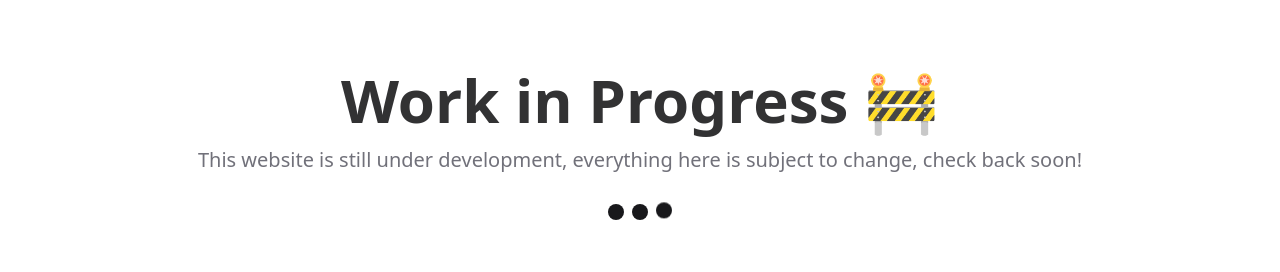
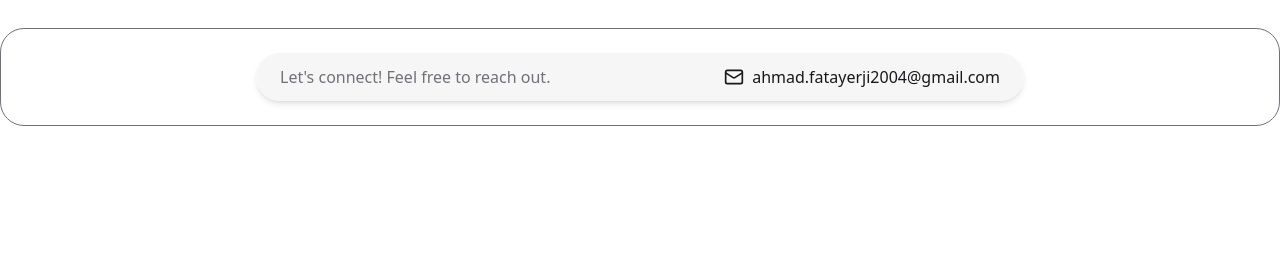
Before and after one commit to ahmad-fatayerji/MyPortfolio, a Next.js app: page / in a window 1280 px wide. Shown: the part 674-946 px from the top of the page. After the commit the page ends 800 px from the top, so only its background shows below. Built offline with nearby package versions, Linux system fonts and the light colour scheme.

Commit message:
removed WIP section and added carrer timeline

```diff
--- a/src/app/page.tsx
+++ b/src/app/page.tsx
@@ -1,6 +1,7 @@
 "use client";
 
 import HeroSection from "@/components/HeroSection";
+import CareerTimeline from "@/components/CareerTimeline";
 
 export default function WorkInProgress() {
   return (
@@ -8,25 +9,7 @@ export default function WorkInProgress() {
       {/* Hero Section */}
       <HeroSection />
 
-      {/* Work in Progress Section */}
-      <div className="flex items-center justify-center min-h-screen text-foreground">
-        <div className="text-center">
-          <h1 className="text-4xl md:text-6xl font-bold animate-pulse">
-            Work in Progress 🚧
-          </h1>
-          <p className="mt-4 text-lg md:text-xl text-muted-foreground">
-            This website is still under development, everything here is subject
-            to change, check back soon!
-          </p>
-          <div className="mt-8 flex justify-center">
-            <div className="flex space-x-2">
-              <div className="w-4 h-4 bg-primary rounded-full animate-bounce" />
-              <div className="w-4 h-4 bg-primary rounded-full animate-bounce [animation-delay:200ms]" />
-              <div className="w-4 h-4 bg-primary rounded-full animate-bounce [animation-delay:400ms]" />
-            </div>
-          </div>
-        </div>
-      </div>
+      <CareerTimeline />
     </>
   );
 }
```
